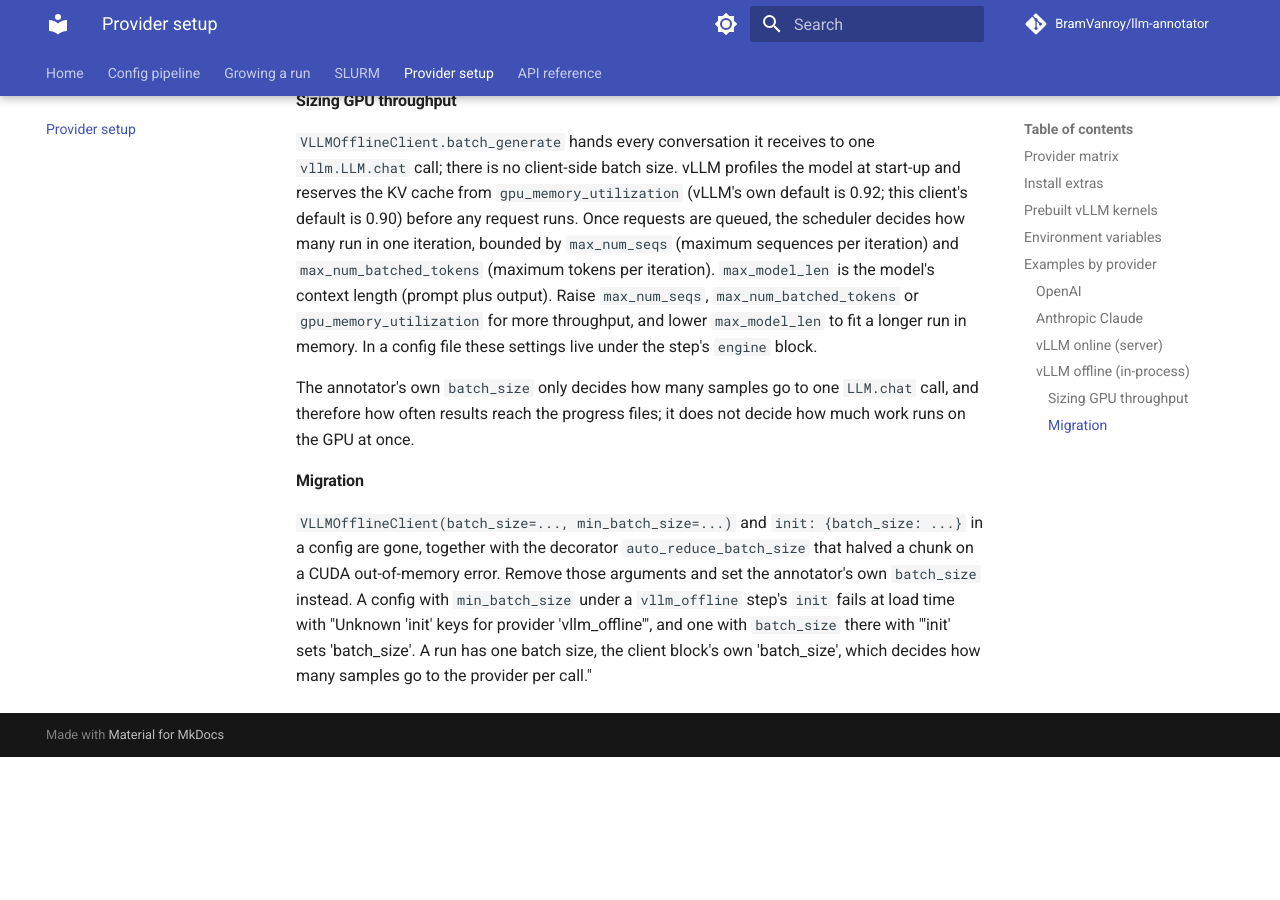
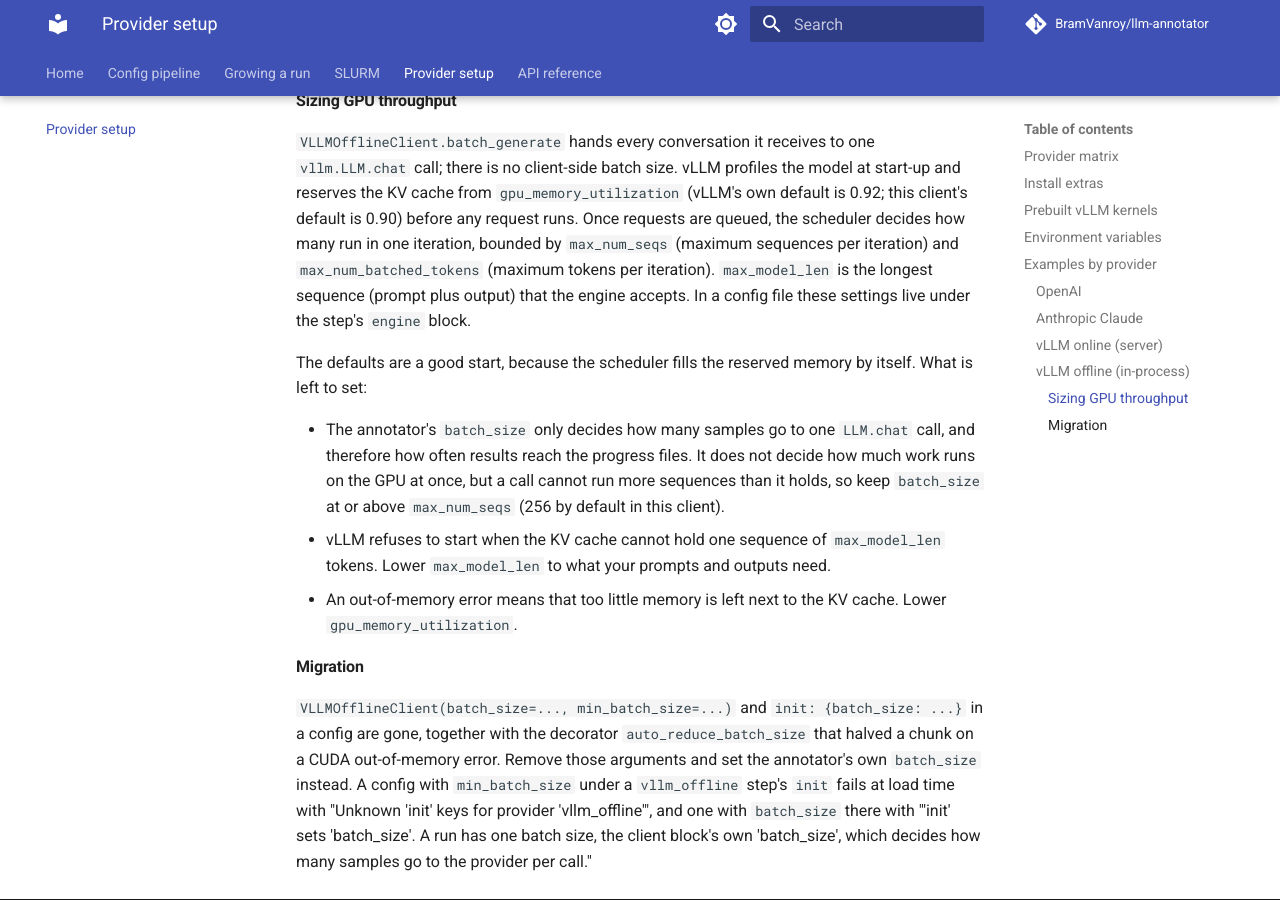
Before and after one commit to BramVanroy/llm-annotator, an MkDocs documentation site: the page built from docs/provider-info.md, in a window 1280 px wide and 900 px high, scrolled down 3504 px. Built offline with MkDocs 1.6.1 and Material for MkDocs 9.7.7, drawn with Linux system fonts in a browser that asks for light colours; comment, search, counter and statistics services are not loaded; the version menu is left out; before the commit the page ends 4261 px from its top, so only the background shows below that.

Commit message:
Use one code path in the thread-pool helper and make the vLLM sizing advice concrete

```diff
--- a/docs/provider-info.md
+++ b/docs/provider-info.md
@@ -162,14 +162,20 @@ start-up and reserves the KV cache from `gpu_memory_utilization` (vLLM's own def
 0.92; this client's default is 0.90) before any request runs. Once requests are queued,
 the scheduler decides how many run in one iteration, bounded by `max_num_seqs` (maximum
 sequences per iteration) and `max_num_batched_tokens` (maximum tokens per iteration).
-`max_model_len` is the model's context length (prompt plus output). Raise `max_num_seqs`,
-`max_num_batched_tokens` or `gpu_memory_utilization` for more throughput, and lower
-`max_model_len` to fit a longer run in memory. In a config file these settings live under
-the step's `engine` block.
+`max_model_len` is the longest sequence (prompt plus output) that the engine accepts. In
+a config file these settings live under the step's `engine` block.
 
-The annotator's own `batch_size` only decides how many samples go to one `LLM.chat`
-call, and therefore how often results reach the progress files; it does not decide how
-much work runs on the GPU at once.
+The defaults are a good start, because the scheduler fills the reserved memory by
+itself. What is left to set:
+
+- The annotator's `batch_size` only decides how many samples go to one `LLM.chat` call,
+  and therefore how often results reach the progress files. It does not decide how much
+  work runs on the GPU at once, but a call cannot run more sequences than it holds, so
+  keep `batch_size` at or above `max_num_seqs` (256 by default in this client).
+- vLLM refuses to start when the KV cache cannot hold one sequence of `max_model_len`
+  tokens. Lower `max_model_len` to what your prompts and outputs need.
+- An out-of-memory error means that too little memory is left next to the KV cache.
+  Lower `gpu_memory_utilization`.
 
 #### Migration
 
```
Also changed, not shown: 1 other file.
